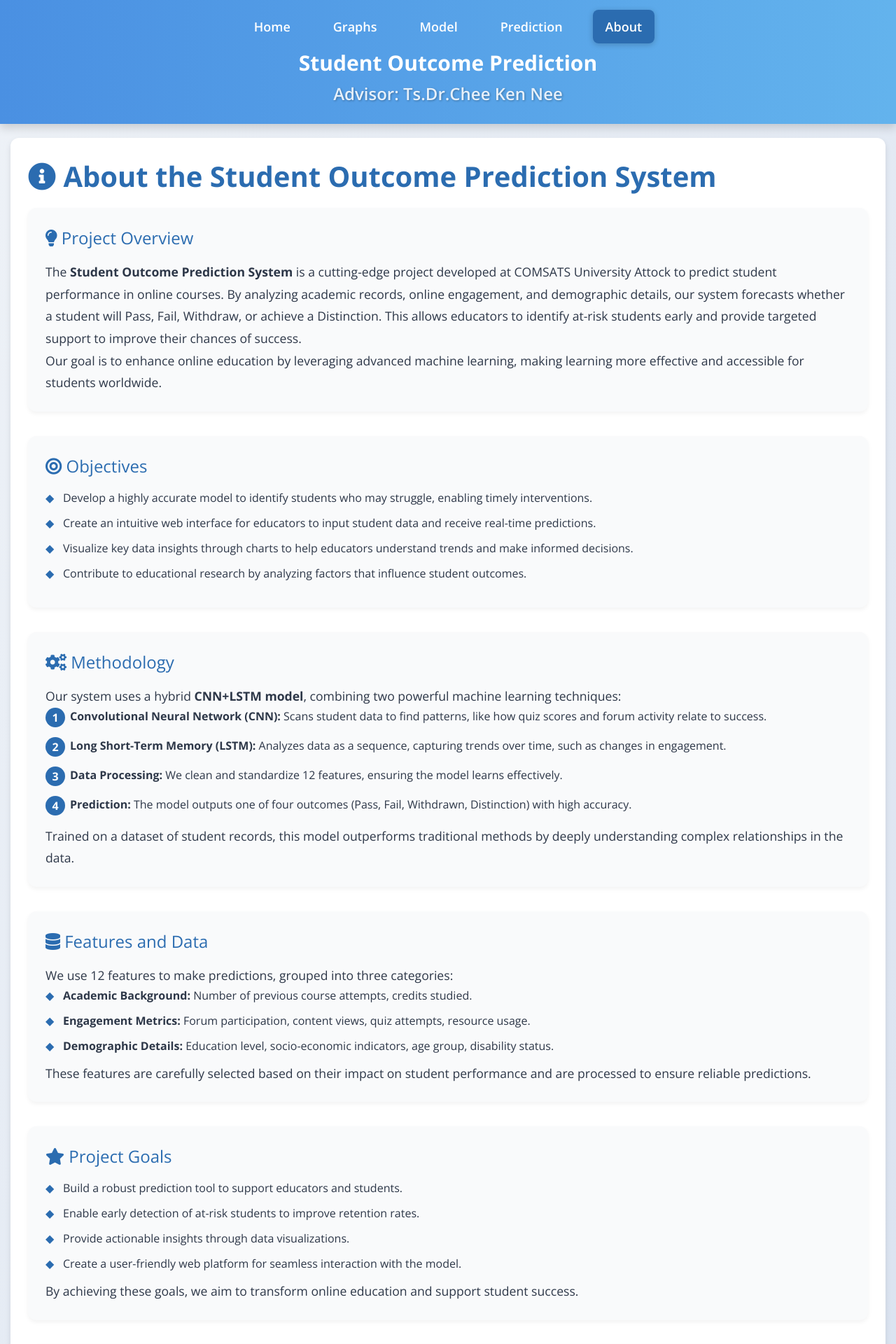
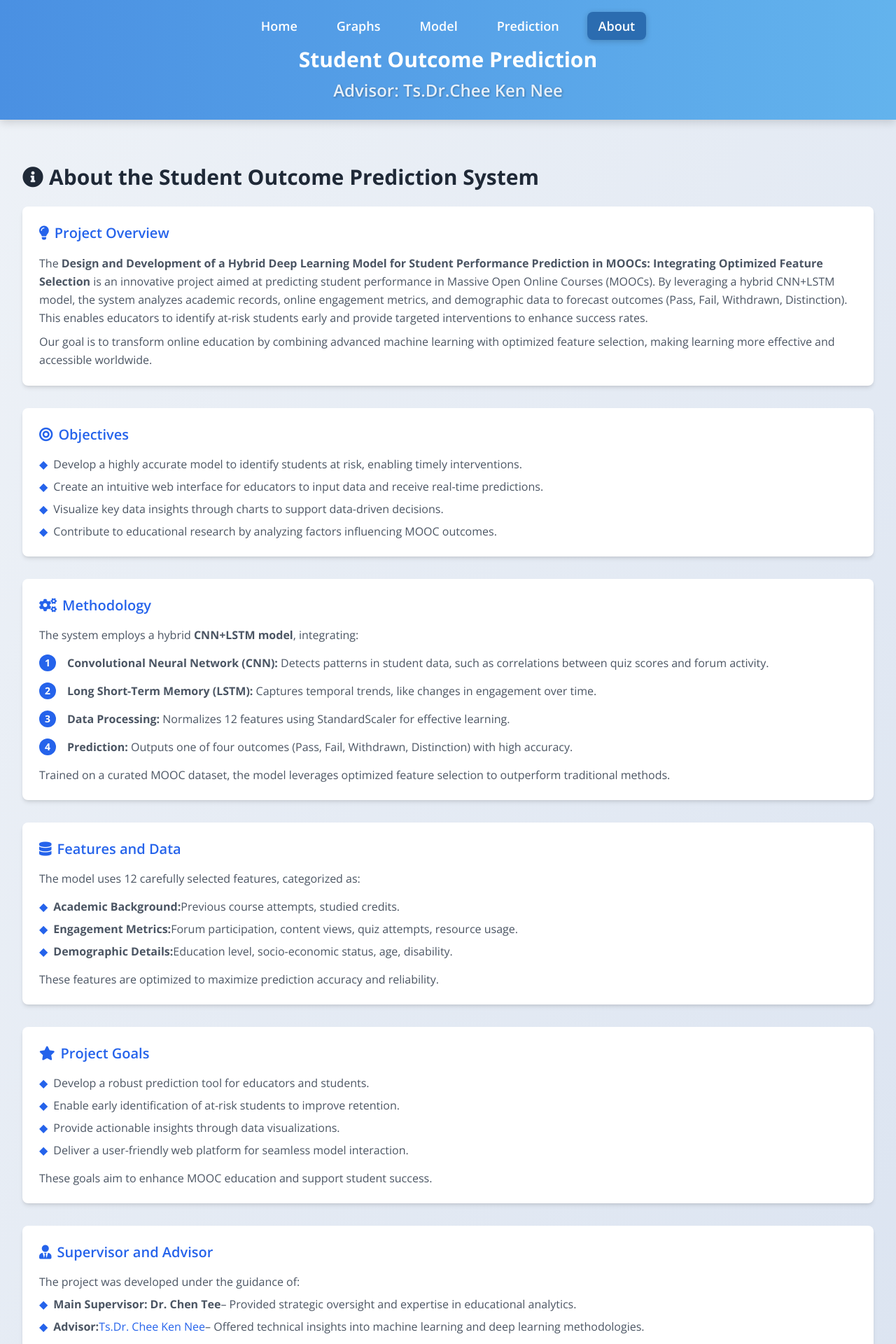
Before and after one commit to Hammad576/studentMOOCPredictionUsingDeepLearning, a Flask app: page /about in a window 1280 px wide. Shown: the top 1920 px of the page at 70% size. Run offline with Flask 3, Linux system fonts and the light colour scheme; parts of the project's set-up code (start-up, migrations or seed data) failed here and were passed over; some libraries are stand-ins or nearby versions.

Commit message:
Improved Styling of various components

```diff
--- a/app.py
+++ b/app.py
@@ -60,20 +60,7 @@ RANGES = {
     'age_band_0_35': (0, 1),
     'disability_y': (0, 1)
 }
-#*  data: [
-                     #   data.gender_counts.female_pass,
-                    #    data.gender_counts.female_fail,
-                   #     data.gender_counts.female_distinction,
-                  #      data.gender_counts.female_withdrawn
-                 #   ],
-                #    backgroundColor: '#ff6384'
-               # }, {
-                   # label: 'Male',
-                   # data: [
-                        #data.gender_counts.male_pass,
-                       # data.gender_counts.male_fail,
-                      #  data.gender_counts.male_distinction,
-                     #   data.gender_counts.male_withdrawn
+
 # Load dataset for graphs
 def load_dataset():
     try:
@@ -141,6 +128,9 @@ def home():
 def graphs():
     return render_template('graphs.html')
 
+@app.route('/model')
+def model():
+    return render_template('model.html')
 
 @app.route('/prediction')
 def prediction():
--- a/templates/about.html
+++ b/templates/about.html
@@ -1,259 +1,216 @@
 {% extends 'base.html' %}
 {% block title %}About - Student Outcome Prediction{% endblock %}
 {% block content %}
-<style>
-body {
-    background: linear-gradient(120deg, #eef2f7 0%, #d9e2f0 100%);
-    color: #2d3748;
-    font-family: 'Open Sans', sans-serif;
-    margin: 0;
-    padding: 0;
-    display: flex;
-    flex-direction: column;
-    min-height: 100vh;
-}
+<link rel="stylesheet" href="https://cdnjs.cloudflare.com/ajax/libs/font-awesome/5.15.3/css/all.min.css">
+<section class="container mx-auto px-4 py-8">
+    <h3 class="text-3xl font-bold text-gray-800 mb-6">
+        <i class="fas fa-info-circle mr-2"></i>About the Student Outcome Prediction System
+    </h3>
 
-header {
-    text-align: center;
-    background: linear-gradient(90deg, #4a90e2, #63b3ed);
-    padding: 25px;
-    box-shadow: 0 6px 12px rgba(0, 0, 0, 0.15);
-    color: #fff;
-}
-
-nav ul {
-    list-style: none;
-    padding: 0;
-    margin: 0 0 20px;
-    display: flex;
-    justify-content: center;
-    gap: 25px;
-}
-
-nav ul li a {
-    color: #fff;
-    text-decoration: none;
-    font-size: 18px;
-    padding: 12px 18px;
-    border-radius: 8px;
-    transition: background 0.3s ease, transform 0.2s ease;
-}
-
-nav ul li a:hover, nav ul li a.active {
-    background: #2b6cb0;
-    transform: translateY(-2px);
-}
-
-main {
-    flex: 1;
-    max-width: 1400px;
-    margin: 20px auto;
-    padding: 0 15px;
-}
-
-.content {
-    background: #fff;
-    padding: 25px;
-    border-radius: 12px;
-    box-shadow: 0 4px 8px rgba(0, 0, 0, 0.1);
-    animation: fadeIn 0.6s ease-in;
-}
-
-.content h1, .content h3, .content h4 {
-    color: #2b6cb0;
-    margin-bottom: 15px;
-}
-
-.content h1 {
-    font-size: 2.5em;
-    font-weight: 700;
-}
-
-.content h3 {
-    font-size: 2em;
-    font-weight: 600;
-}
-
-.content h4 {
-    font-size: 1.5em;
-    transition: color 0.3s ease;
-}
-
-.content h4:hover {
-    color: #1e4976;
-}
-
-.content p {
-    line-height: 1.8;
-    font-size: 1.1em;
-}
-
-.content ul {
-    list-style: none;
-    padding: 0;
-}
-
-.content ul li {
-    margin-bottom: 12px;
-    position: relative;
-    padding-left: 25px;
-}
-
-.content ul li::before {
-    content: "◆";
-    position: absolute;
-    left: 0;
-    color: #2b6cb0;
-    font-size: 16px;
-}
-
-.content ul li a {
-    color: #2b6cb0;
-    text-decoration: none;
-    transition: color 0.3s ease;
-}
-
-.content ul li a:hover {
-    color: #1e4976;
-    text-decoration: underline;
-}
-
-.project-overview, .objectives, .methodology, .features-data, .project-goals, .supervisor, .contact {
-    margin-bottom: 35px;
-    padding: 25px;
-    background: #f9fafb;
-    border-radius: 12px;
-    box-shadow: 0 3px 6px rgba(0, 0, 0, 0.05);
-    transition: transform 0.3s ease, box-shadow 0.3s ease;
-}
-
-.project-overview:hover, .objectives:hover, .methodology:hover, .features-data:hover, .project-goals:hover, .supervisor:hover, .contact:hover {
-    transform: translateY(-5px);
-    box-shadow: 0 6px 12px rgba(0, 0, 0, 0.1);
-}
-
-.methodology ol {
-    list-style: none;
-    padding: 0;
-    counter-reset: step;
-}
-
-.methodology ol li {
-    margin-bottom: 18px;
-    position: relative;
-    padding-left: 35px;
-}
-
-.methodology ol li::before {
-    content: counter(step);
-    counter-increment: step;
-    position: absolute;
-    left: 0;
-    top: 0;
-    width: 28px;
-    height: 28px;
-    background: #2b6cb0;
-    color: #fff;
-    border-radius: 50%;
-    text-align: center;
-    line-height: 28px;
-    font-weight: bold;
-}
-
-footer {
-    text-align: center;
-    padding: 15px;
-    background: linear-gradient(90deg, #4a90e2, #63b3ed);
-    color: #fff;
-    margin-top: auto;
-    box-shadow: 0 -4px 8px rgba(0, 0, 0, 0.1);
-}
-
-@media (max-width: 600px) {
-    nav ul {
-        flex-direction: column;
-        gap: 12px;
-    }
-    header h1 {
-        font-size: 1.8em;
-    }
-    header h3 {
-        font-size: 1.5em;
-    }
-    main {
-        padding: 0 5px;
-    }
-}
-
-@keyframes fadeIn {
-    from { opacity: 0; transform: translateY(10px); }
-    to { opacity: 1; transform: translateY(0); }
-}
-</style>
-
-<link rel="stylesheet" href="https://cdnjs.cloudflare.com/ajax/libs/font-awesome/5.15.3/css/all.min.css">
-
-<section class="content">
-    <h1><i class="fas fa-info-circle"></i> About the Student Outcome Prediction System</h1>
-
-    <div class="project-overview">
-        <h4><i class="fas fa-lightbulb"></i> Project Overview</h4>
-        <p>The <strong>Student Outcome Prediction System</strong> is a cutting-edge project developed at COMSATS University Attock to predict student performance in online courses. By analyzing academic records, online engagement, and demographic details, our system forecasts whether a student will Pass, Fail, Withdraw, or achieve a Distinction. This allows educators to identify at-risk students early and provide targeted support to improve their chances of success.</p>
-        <p>Our goal is to enhance online education by leveraging advanced machine learning, making learning more effective and accessible for students worldwide.</p>
+    <div class="space-y-8">
+        <!-- Project Overview -->
+        <div class="bg-white shadow-md rounded-lg p-6 hover:shadow-lg transition-shadow">
+            <h4 class="text-xl font-semibold text-blue-600 mb-4">
+                <i class="fas fa-lightbulb mr-2"></i>Project Overview
+            </h4>
+            <p class="text-gray-600 leading-relaxed">
+                The <strong>Design and Development of a Hybrid Deep Learning Model for Student Performance Prediction in MOOCs: Integrating Optimized Feature Selection</strong> is an innovative project aimed at predicting student performance in Massive Open Online Courses (MOOCs). By leveraging a hybrid CNN+LSTM model, the system analyzes academic records, online engagement metrics, and demographic data to forecast outcomes (Pass, Fail, Withdrawn, Distinction). This enables educators to identify at-risk students early and provide targeted interventions to enhance success rates.
+            </p>
+            <p class="text-gray-600 leading-relaxed mt-2">
+                Our goal is to transform online education by combining advanced machine learning with optimized feature selection, making learning more effective and accessible worldwide.
+            </p>
         </div>
 
-    <div class="objectives">
-        <h4><i class="fas fa-bullseye"></i> Objectives</h4>
-        <ul>
-            <li>Develop a highly accurate model to identify students who may struggle, enabling timely interventions.</li>
-            <li>Create an intuitive web interface for educators to input student data and receive real-time predictions.</li>
-            <li>Visualize key data insights through charts to help educators understand trends and make informed decisions.</li>
-            <li>Contribute to educational research by analyzing factors that influence student outcomes.</li>
+        <!-- Objectives -->
+        <div class="bg-white shadow-md rounded-lg p-6 hover:shadow-lg transition-shadow">
+            <h4 class="text-xl font-semibold text-blue-600 mb-4">
+                <i class="fas fa-bullseye mr-2"></i>Objectives
+            </h4>
+            <ul class="space-y-2 text-gray-600">
+                <li class="flex items-start">
+                    <span class="text-blue-600 mr-2">◆</span>
+                    Develop a highly accurate model to identify students at risk, enabling timely interventions.
+                </li>
+                <li class="flex items-start">
+                    <span class="text-blue-600 mr-2">◆</span>
+                    Create an intuitive web interface for educators to input data and receive real-time predictions.
+                </li>
+                <li class="flex items-start">
+                    <span class="text-blue-600 mr-2">◆</span>
+                    Visualize key data insights through charts to support data-driven decisions.
+                </li>
+                <li class="flex items-start">
+                    <span class="text-blue-600 mr-2">◆</span>
+                    Contribute to educational research by analyzing factors influencing MOOC outcomes.
+                </li>
             </ul>
         </div>
 
-    <div class="methodology">
-        <h4><i class="fas fa-cogs"></i> Methodology</h4>
-        <p>Our system uses a hybrid <strong>CNN+LSTM model</strong>, combining two powerful machine learning techniques:</p>
-        <ol>
-            <li><strong>Convolutional Neural Network (CNN):</strong> Scans student data to find patterns, like how quiz scores and forum activity relate to success.</li>
-            <li><strong>Long Short-Term Memory (LSTM):</strong> Analyzes data as a sequence, capturing trends over time, such as changes in engagement.</li>
-            <li><strong>Data Processing:</strong> We clean and standardize 12 features, ensuring the model learns effectively.</li>
-            <li><strong>Prediction:</strong> The model outputs one of four outcomes (Pass, Fail, Withdrawn, Distinction) with high accuracy.</li>
+        <!-- Methodology -->
+        <div class="bg-white shadow-md rounded-lg p-6 hover:shadow-lg transition-shadow">
+            <h4 class="text-xl font-semibold text-blue-600 mb-4">
+                <i class="fas fa-cogs mr-2"></i>Methodology
+            </h4>
+            <p class="text-gray-600 mb-4">
+                The system employs a hybrid <strong>CNN+LSTM model</strong>, integrating:
+            </p>
+            <ol class="space-y-4 text-gray-600">
+                <li class="relative pl-10">
+                    <span class="absolute left-0 top-0 w-6 h-6 bg-blue-600 text-white rounded-full flex items-center justify-center text-sm font-bold">1</span>
+                    <strong>Convolutional Neural Network (CNN):</strong> Detects patterns in student data, such as correlations between quiz scores and forum activity.
+                </li>
+                <li class="relative pl-10">
+                    <span class="absolute left-0 top-0 w-6 h-6 bg-blue-600 text-white rounded-full flex items-center justify-center text-sm font-bold">2</span>
+                    <strong>Long Short-Term Memory (LSTM):</strong> Captures temporal trends, like changes in engagement over time.
+                </li>
+                <li class="relative pl-10">
+                    <span class="absolute left-0 top-0 w-6 h-6 bg-blue-600 text-white rounded-full flex items-center justify-center text-sm font-bold">3</span>
+                    <strong>Data Processing:</strong> Normalizes 12 features using StandardScaler for effective learning.
+                </li>
+                <li class="relative pl-10">
+                    <span class="absolute left-0 top-0 w-6 h-6 bg-blue-600 text-white rounded-full flex items-center justify-center text-sm font-bold">4</span>
+                    <strong>Prediction:</strong> Outputs one of four outcomes (Pass, Fail, Withdrawn, Distinction) with high accuracy.
+                </li>
             </ol>
-        <p>Trained on a dataset of student records, this model outperforms traditional methods by deeply understanding complex relationships in the data.</p>
+            <p class="text-gray-600 mt-4">
+                Trained on a curated MOOC dataset, the model leverages optimized feature selection to outperform traditional methods.
+            </p>
         </div>
 
-    <div class="features-data">
-        <h4><i class="fas fa-database"></i> Features and Data</h4>
-        <p>We use 12 features to make predictions, grouped into three categories:</p>
-        <ul>
-            <li><strong>Academic Background:</strong> Number of previous course attempts, credits studied.</li>
-            <li><strong>Engagement Metrics:</strong> Forum participation, content views, quiz attempts, resource usage.</li>
-            <li><strong>Demographic Details:</strong> Education level, socio-economic indicators, age group, disability status.</li>
+        <!-- Features and Data -->
+        <div class="bg-white shadow-md rounded-lg p-6 hover:shadow-lg transition-shadow">
+            <h4 class="text-xl font-semibold text-blue-600 mb-4">
+                <i class="fas fa-database mr-2"></i>Features and Data
+            </h4>
+            <p class="text-gray-600 mb-4">
+                The model uses 12 carefully selected features, categorized as:
+            </p>
+            <ul class="space-y-2 text-gray-600">
+                <li class="flex items-start">
+                    <span class="text-blue-600 mr-2">◆</span>
+                    <strong>Academic Background:</strong> Previous course attempts, studied credits.
+                </li>
+                <li class="flex items-start">
+                    <span class="text-blue-600 mr-2">◆</span>
+                    <strong>Engagement Metrics:</strong> Forum participation, content views, quiz attempts, resource usage.
+                </li>
+                <li class="flex items-start">
+                    <span class="text-blue-600 mr-2">◆</span>
+                    <strong>Demographic Details:</strong> Education level, socio-economic status, age, disability.
+                </li>
             </ul>
-        <p>These features are carefully selected based on their impact on student performance and are processed to ensure reliable predictions.</p>
+            <p class="text-gray-600 mt-4">
+                These features are optimized to maximize prediction accuracy and reliability.
+            </p>
         </div>
 
-    <div class="project-goals">
-        <h4><i class="fas fa-star"></i> Project Goals</h4>
-        <ul>
-            <li>Build a robust prediction tool to support educators and students.</li>
-            <li>Enable early detection of at-risk students to improve retention rates.</li>
-            <li>Provide actionable insights through data visualizations.</li>
-            <li>Create a user-friendly web platform for seamless interaction with the model.</li>
+        <!-- Project Goals -->
+        <div class="bg-white shadow-md rounded-lg p-6 hover:shadow-lg transition-shadow">
+            <h4 class="text-xl font-semibold text-blue-600 mb-4">
+                <i class="fas fa-star mr-2"></i>Project Goals
+            </h4>
+            <ul class="space-y-2 text-gray-600">
+                <li class="flex items-start">
+                    <span class="text-blue-600 mr-2">◆</span>
+                    Develop a robust prediction tool for educators and students.
+                </li>
+                <li class="flex items-start">
+                    <span class="text-blue-600 mr-2">◆</span>
+                    Enable early identification of at-risk students to improve retention.
+                </li>
+                <li class="flex items-start">
+                    <span class="text-blue-600 mr-2">◆</span>
+                    Provide actionable insights through data visualizations.
+                </li>
+                <li class="flex items-start">
+                    <span class="text-blue-600 mr-2">◆</span>
+                    Deliver a user-friendly web platform for seamless model interaction.
+                </li>
             </ul>
-        <p>By achieving these goals, we aim to transform online education and support student success.</p>
+            <p class="text-gray-600 mt-4">
+                These goals aim to enhance MOOC education and support student success.
+            </p>
         </div>
 
-    <div class="supervisor">
-        <h4><i class="fas fa-user-tie"></i> Supervisor</h4>
-        <p>This project was developed under the expert guidance of <strong>Dr. Shehzad Rizwan</strong> at COMSATS University Attock. His leadership and insights into machine learning and educational analytics were crucial to our success.</p>
+        <!-- Supervisor -->
+        <div class="bg-white shadow-md rounded-lg p-6 hover:shadow-lg transition-shadow">
+            <h4 class="text-xl font-semibold text-blue-600 mb-4">
+                <i class="fas fa-user-tie mr-2"></i>Supervisor and Advisor
+            </h4>
+            <p class="text-gray-600">
+                The project was developed under the guidance of:
+            </p>
+            <ul class="space-y-2 text-gray-600 mt-2">
+                <li class="flex items-start">
+                    <span class="text-blue-600 mr-2">◆</span>
+                    <strong>Main Supervisor: Dr. Chen Tee</strong> – Provided strategic oversight and expertise in educational analytics.
+                </li>
+                <li class="flex items-start">
+                    <span class="text-blue-600 mr-2">◆</span>
+                    <strong>Advisor: </strong>
+                    <a href="https://directory.upsi.edu.my/experts/profile/02E6AC7CD9D14955" target="_blank" class="text-blue-600 hover:text-blue-800">
+                        Ts.Dr. Chee Ken Nee
+                    </a> – Offered technical insights into machine learning and deep learning methodologies.
+                </li>
+            </ul>
         </div>
 
-    <div class="contact">
-        <h4><i class="fas fa-envelope"></i> Contact</h4>
-        <p>For inquiries, please contact the project team at <a href="mailto:[your-email@example.com]">shehzadRizwan@gmail.com</a>.</p>
+        <!-- Contributors -->
+        <div class="bg-white shadow-md rounded-lg p-6 hover:shadow-lg transition-shadow">
+            <h4 class="text-xl font-semibold text-blue-600 mb-4">
+                <i class="fas fa-users mr-2"></i>Contributors
+            </h4>
+            <p class="text-gray-600">
+                The project team includes:
+            </p>
+            <ul class="space-y-2 text-gray-600 mt-2">
+                <li class="flex items-start">
+                    <span class="text-blue-600 mr-2">◆</span>
+                    <a href="https://scholar.google.com/citations?user=pewLS_oAAAAJ&hl=en" target="_blank" class="text-blue-600 hover:text-blue-800">
+                        Shahzad Rizwan
+                    </a> – Contributed to model development and web implementation.
+                </li>
+                <li class="flex items-start">
+                    <span class="text-blue-600 mr-2">◆</span>
+                    <a href="https://www.linkedin.com/in/hammad-nawaz-25b998253/" target="_blank" class="text-blue-600 hover:text-blue-800">
+                    Hammad Nawaz
+                    </a> – Supported data processing and system integration.
+                </li>
+            </ul>
+        </div>
+
+        <!-- Contact -->
+        <div class="bg-white shadow-md rounded-lg p-6 hover:shadow-lg transition-shadow">
+            <h4 class="text-xl font-semibold text-blue-600 mb-4">
+                <i class="fas fa-envelope mr-2"></i>Contact
+            </h4>
+            <p class="text-gray-600">
+                For inquiries, please contact:
+            </p>
+            <ul class="space-y-2 text-gray-600 mt-2">
+                <li class="flex items-start">
+                    <span class="text-blue-600 mr-2">◆</span>
+                    <a href="mailto:cheekennee@meta.upsi.edu.my" class="text-blue-600 hover:text-blue-800">
+                        cheekennee@meta.upsi.edu.my
+                    </a> (Ts.Dr. Chee Ken Nee)
+                </li>
+
+                <li class="flex items-start">
+                    <span class="text-blue-600 mr-2">◆</span>
+                    <a href="mailto:p20232002567@siswa.upsi.edu.my" class="text-blue-600 hover:text-blue-800">
+                        p20232002567@siswa.upsi.edu.my
+                    </a> (Shahzad Rizwan)
+                </li>
+
+
+                <li class="flex items-start">
+                    <span class="text-blue-600 mr-2">◆</span>
+                    <a href="mailto:hammadkhan3923@gmail.com" class="text-blue-600 hover:text-blue-800">
+                        hammadkhan3923@gmail.com
+                    </a> (Hammad Nawaz)
+                </li>
+            </ul>
+        </div>
     </div>
 </section>
 {% endblock %}
```
Also changed, not shown: static/js/model.js (added, +110 -0 lines), templates/model.html (added, +59 -0 lines). Lines whose indentation alone changed are shown as unchanged.
